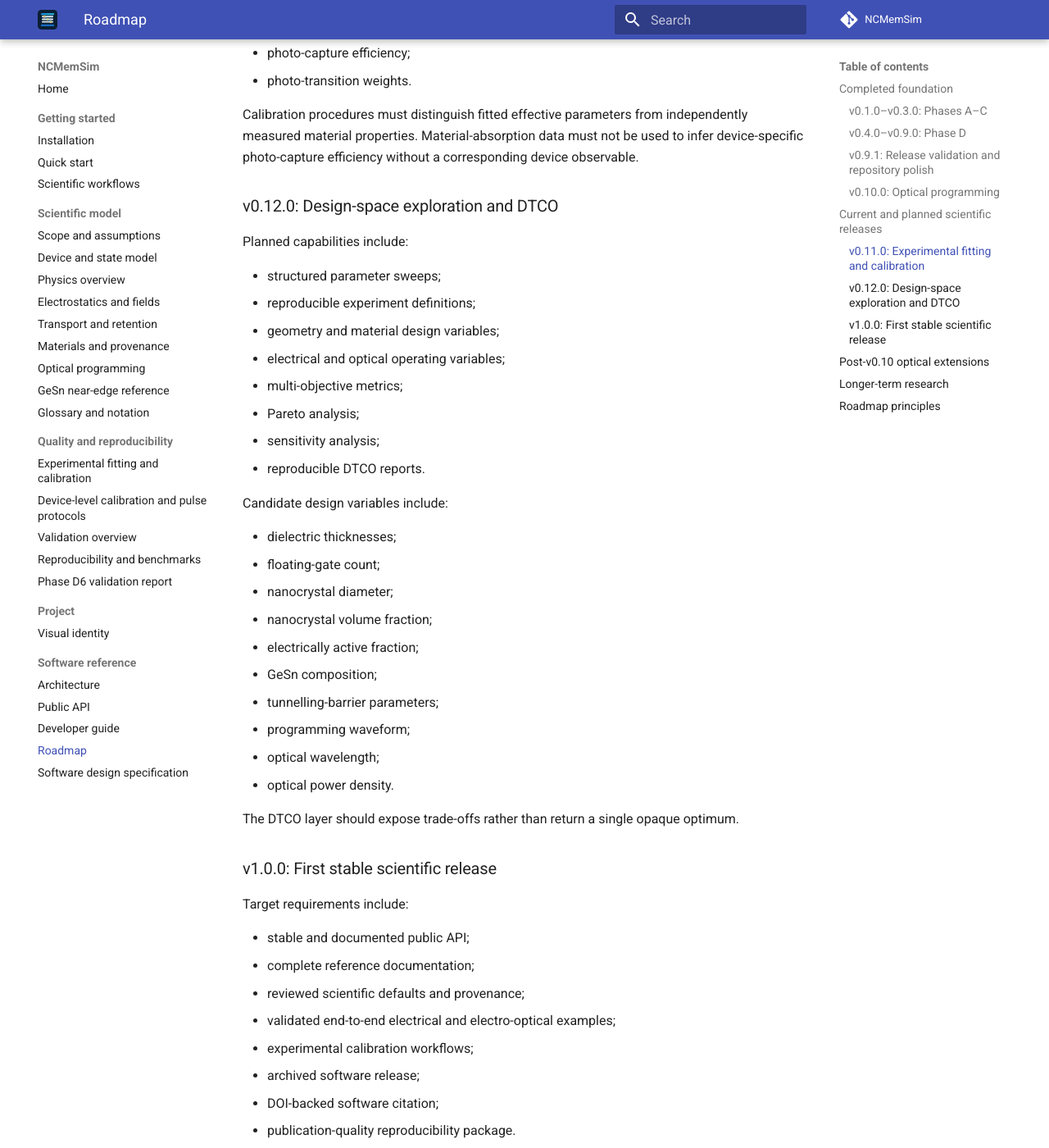
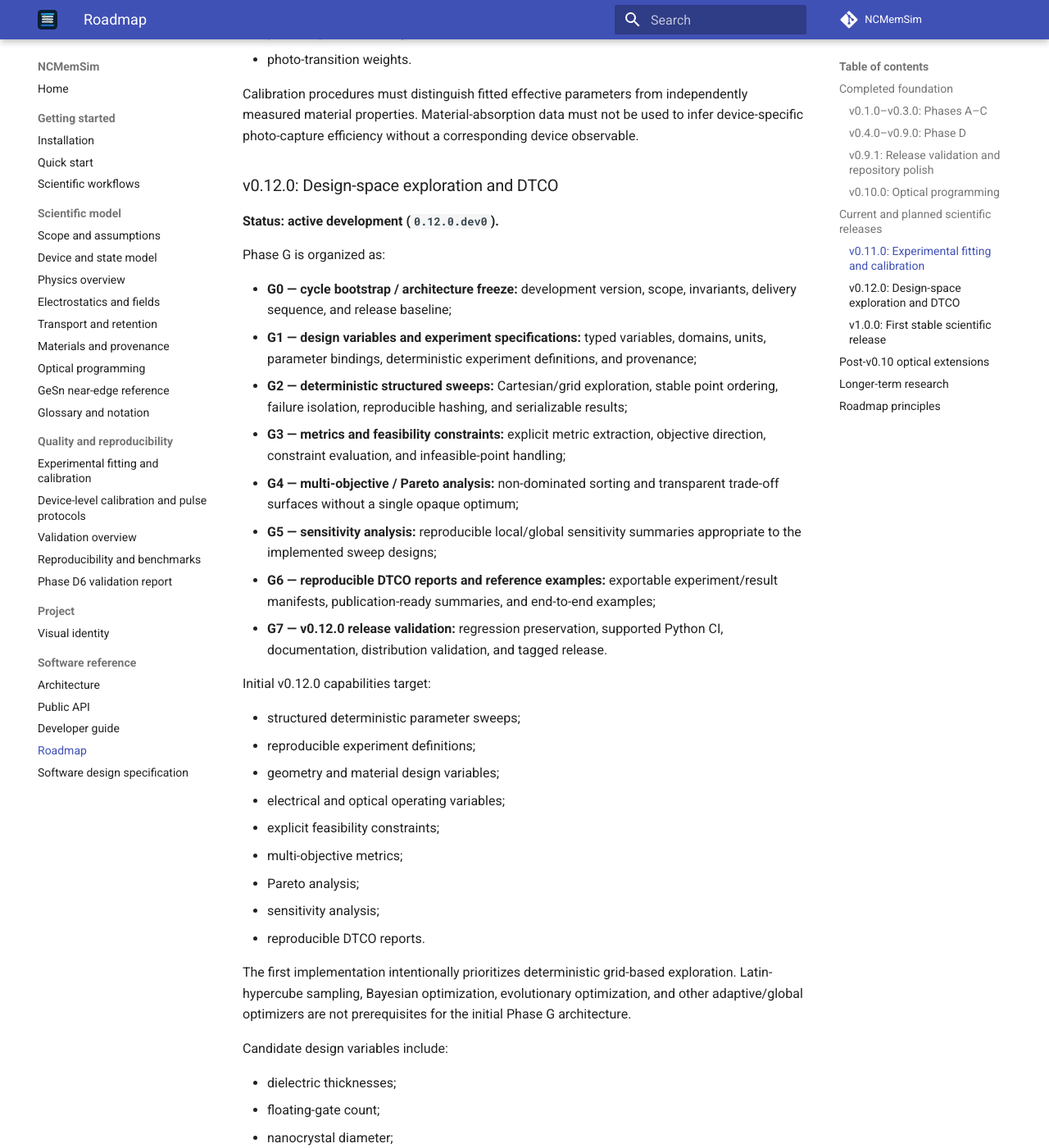
Before and after one commit to ocojocaru/NCMemSim, an MkDocs documentation site: the page built from docs/roadmap.md, in a window 1280 px wide and 1400 px high, scrolled down 4305 px. Shown: the whole window at 82% size. Built offline with MkDocs 1.6.1 and Material for MkDocs 9.7.7, drawn with Linux system fonts in a browser that asks for light colours; comment, search, counter and statistics services are not loaded; some of the changed text lies outside the part shown.

Commit message:
Start v0.12.0 DTCO development

```diff
--- a/docs/roadmap.md
+++ b/docs/roadmap.md
@@ -107,7 +107,8 @@ This negative qualification result is preserved as a scientific result rather th
 
 The synthetic device-level recovery workflows, including pulse-memory and retention fitting, demonstrate deterministic parameter recovery only. They report `FITTED`, not `CALIBRATED`, and do not substitute for independent experimental device validation.
 
-Remaining v0.11.0 work is release engineering: final metadata review, package/distribution validation, supported-Python CI verification, and tagged-release verification. No additional scientific functionality is required for the release.
+The v0.11.0 release-engineering cycle is complete: package/distribution validation,
+supported-Python CI, tagged release verification, and release assets all passed.
 
 Post-v0.11.0 extensions may include:
 
@@ -130,16 +131,46 @@ Calibration procedures must distinguish fitted effective parameters from indepen
 
 ### v0.12.0: Design-space exploration and DTCO
 
-Planned capabilities include:
+**Status: active development (`0.12.0.dev0`).**
 
-- structured parameter sweeps;
+Phase G is organized as:
+
+- **G0 — cycle bootstrap / architecture freeze:** development version,
+  scope, invariants, delivery sequence, and release baseline;
+- **G1 — design variables and experiment specifications:** typed variables,
+  domains, units, parameter bindings, deterministic experiment definitions,
+  and provenance;
+- **G2 — deterministic structured sweeps:** Cartesian/grid exploration,
+  stable point ordering, failure isolation, reproducible hashing, and
+  serializable results;
+- **G3 — metrics and feasibility constraints:** explicit metric extraction,
+  objective direction, constraint evaluation, and infeasible-point handling;
+- **G4 — multi-objective / Pareto analysis:** non-dominated sorting and
+  transparent trade-off surfaces without a single opaque optimum;
+- **G5 — sensitivity analysis:** reproducible local/global sensitivity
+  summaries appropriate to the implemented sweep designs;
+- **G6 — reproducible DTCO reports and reference examples:** exportable
+  experiment/result manifests, publication-ready summaries, and end-to-end
+  examples;
+- **G7 — v0.12.0 release validation:** regression preservation, supported
+  Python CI, documentation, distribution validation, and tagged release.
+
+Initial v0.12.0 capabilities target:
+
+- structured deterministic parameter sweeps;
 - reproducible experiment definitions;
 - geometry and material design variables;
 - electrical and optical operating variables;
+- explicit feasibility constraints;
 - multi-objective metrics;
 - Pareto analysis;
 - sensitivity analysis;
 - reproducible DTCO reports.
+
+The first implementation intentionally prioritizes deterministic grid-based
+exploration. Latin-hypercube sampling, Bayesian optimization, evolutionary
+optimization, and other adaptive/global optimizers are not prerequisites for
+the initial Phase G architecture.
 
 Candidate design variables include:
 
--- a/ncmemsim/_version.py
+++ b/ncmemsim/_version.py
@@ -1,3 +1,3 @@
 """Single source of truth for the NCMemSim package version."""
 
-__version__ = "0.11.0"
+__version__ = "0.12.0.dev0"
```
Also changed, not shown: CHANGELOG.md (+19 -0 lines), README.md (+9 -6 lines), docs/index.md (+18 -7 lines).
